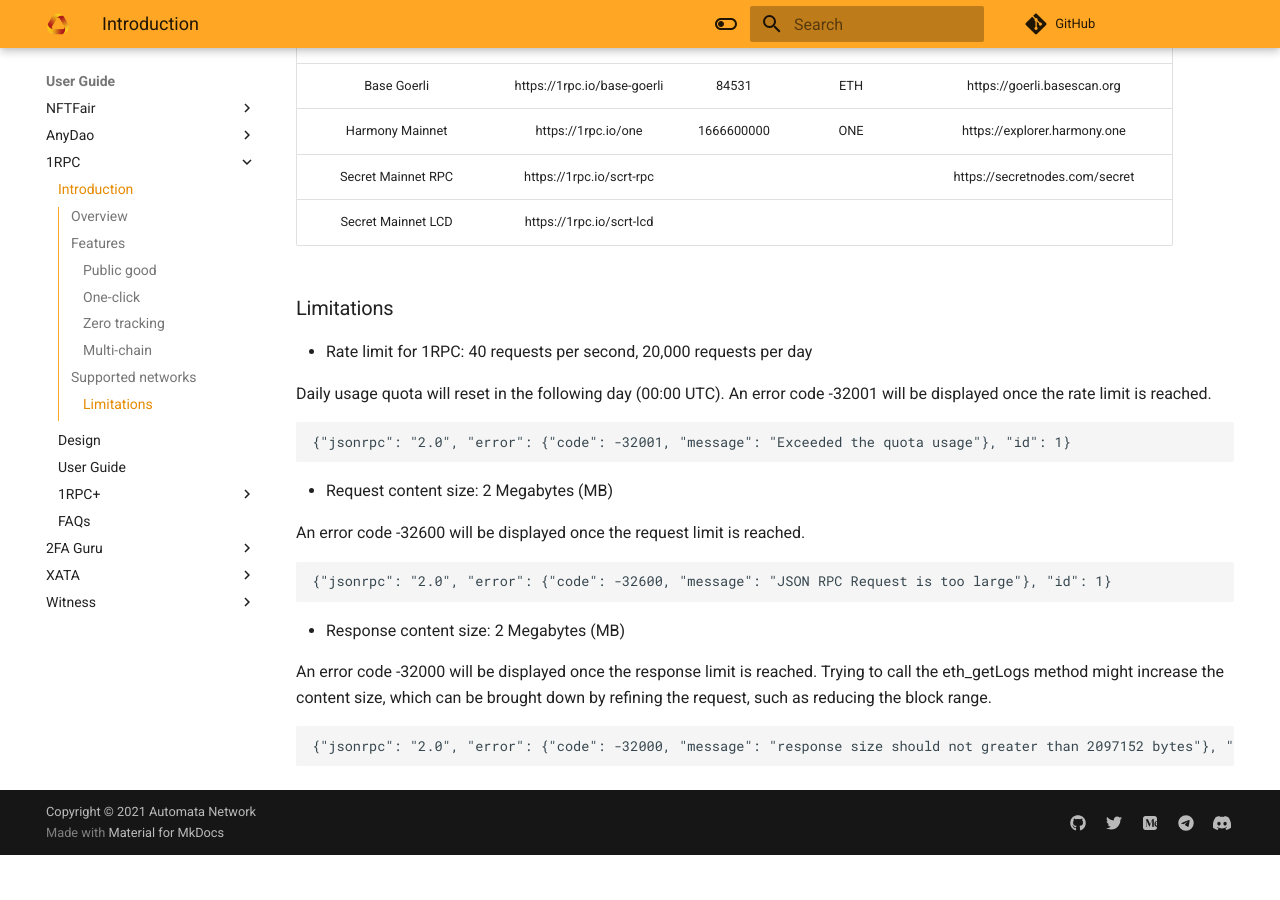
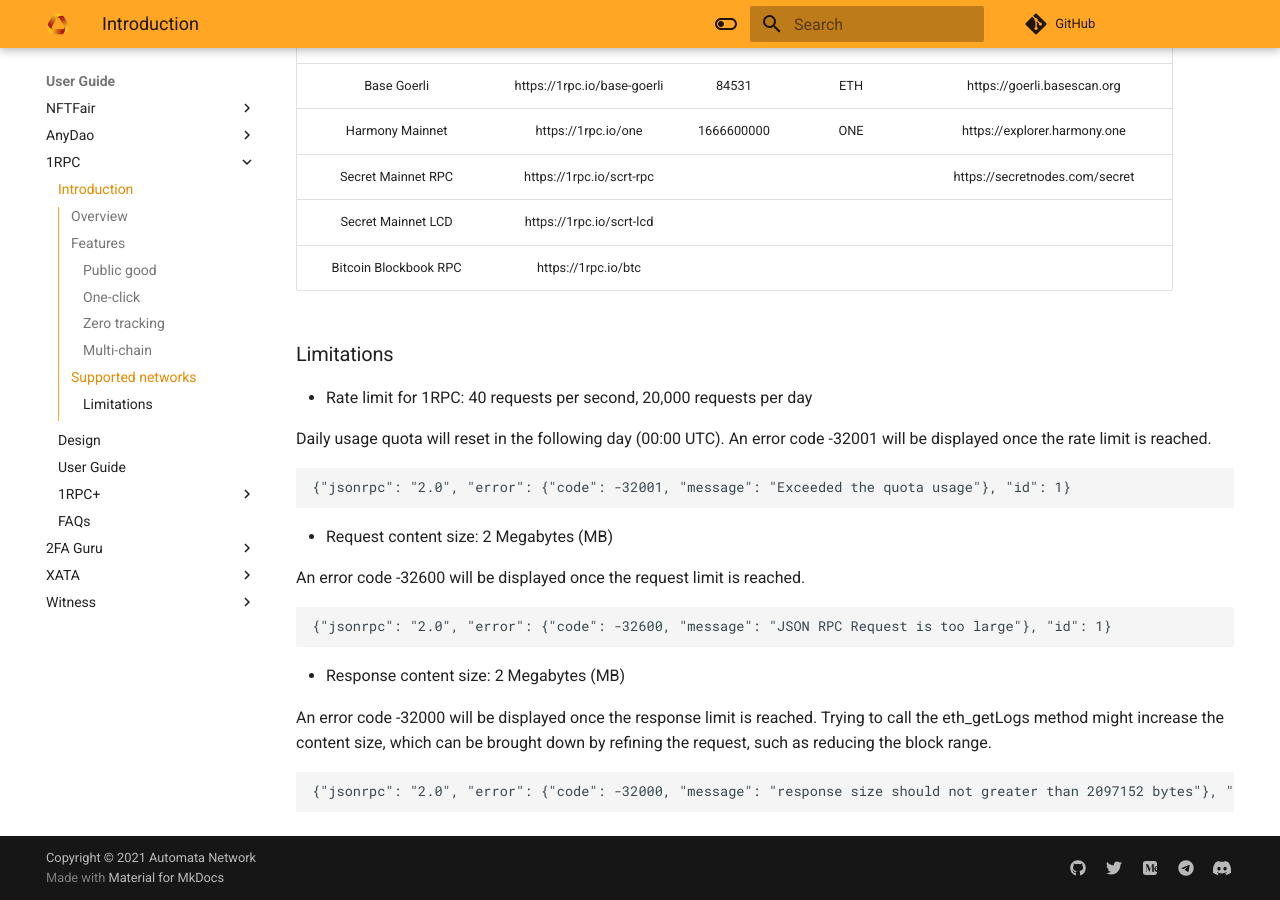
Before and after one commit to automata-network/docs, an MkDocs documentation site: the page built from docs/1rpc/introduction.md, in a window 1280 px wide and 900 px high, scrolled down 2229 px. Built offline with MkDocs 1.6.1 and Material for MkDocs 9.7.7, drawn with Linux system fonts in a browser that asks for light colours; nearby versions of some CDN libraries; comment, search, counter and statistics services are not loaded; before the commit the page ends 3084 px from its top, so only the background shows below that.

Commit message:
Add Bitcoin Blockbook RPC for 1RPC (#133)

```diff
--- a/docs/1rpc/introduction.md
+++ b/docs/1rpc/introduction.md
@@ -56,6 +56,7 @@
 | Harmony Mainnet | https://1rpc.io/one | 1666600000 | ONE | https://explorer.harmony.one |
 | Secret Mainnet RPC | https://1rpc.io/scrt-rpc | | | https://secretnodes.com/secret |
 | Secret Mainnet LCD | https://1rpc.io/scrt-lcd | | | |
+| Bitcoin Blockbook RPC | https://1rpc.io/btc | | | |
 
 ### Limitations
 
```
